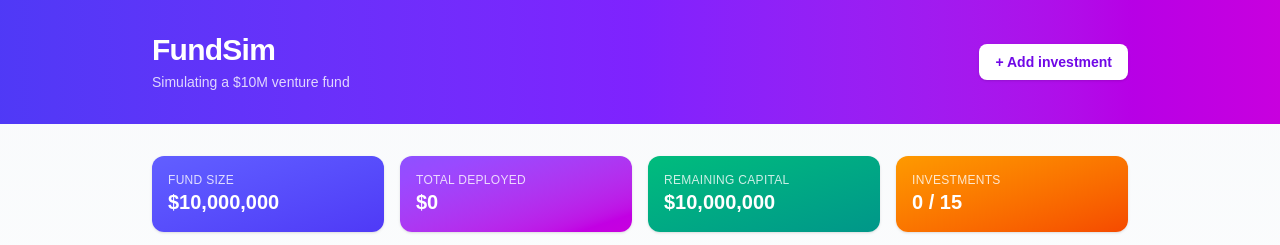
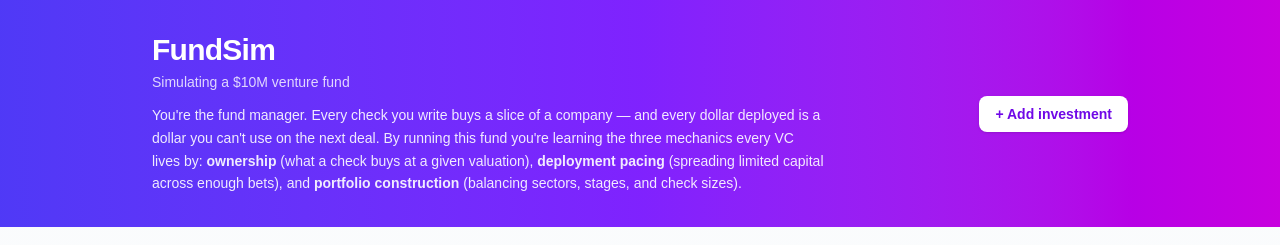
Before and after one commit to rmanabat-eng/fundsim, a Next.js app: page / in a window 1280 px wide. Shown: the top 245 px of the page. Built offline with nearby package versions, Linux system fonts and the light colour scheme; no server answers; the database is empty.

Commit message:
feat: explain what the fund simulation teaches in the dashboard header

```diff
--- a/src/app/page.tsx
+++ b/src/app/page.tsx
@@ -18,10 +18,19 @@ export default async function Home() {
     <div className="min-h-screen bg-gradient-to-b from-slate-50 to-white">
       <header className="bg-gradient-to-r from-indigo-600 via-violet-600 to-fuchsia-600">
         <div className="mx-auto max-w-5xl px-6 py-8 flex items-center justify-between">
-          <div>
+          <div className="max-w-2xl">
             <h1 className="text-3xl font-bold text-white tracking-tight">FundSim</h1>
             <p className="text-sm text-white/80 mt-1">
               Simulating a $10M venture fund
+            </p>
+            <p className="text-sm text-white/90 mt-3 leading-relaxed">
+              You&apos;re the fund manager. Every check you write buys a slice of a
+              company — and every dollar deployed is a dollar you can&apos;t use on the
+              next deal. By running this fund you&apos;re learning the three mechanics
+              every VC lives by: <strong>ownership</strong> (what a check buys at a given
+              valuation), <strong>deployment pacing</strong> (spreading limited capital
+              across enough bets), and <strong>portfolio construction</strong> (balancing
+              sectors, stages, and check sizes).
             </p>
           </div>
           {investments.length < 15 && (
```
